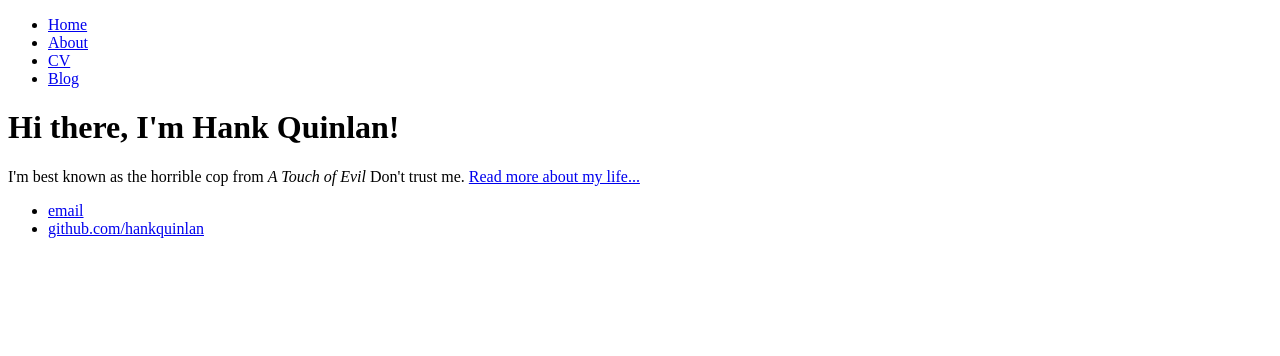
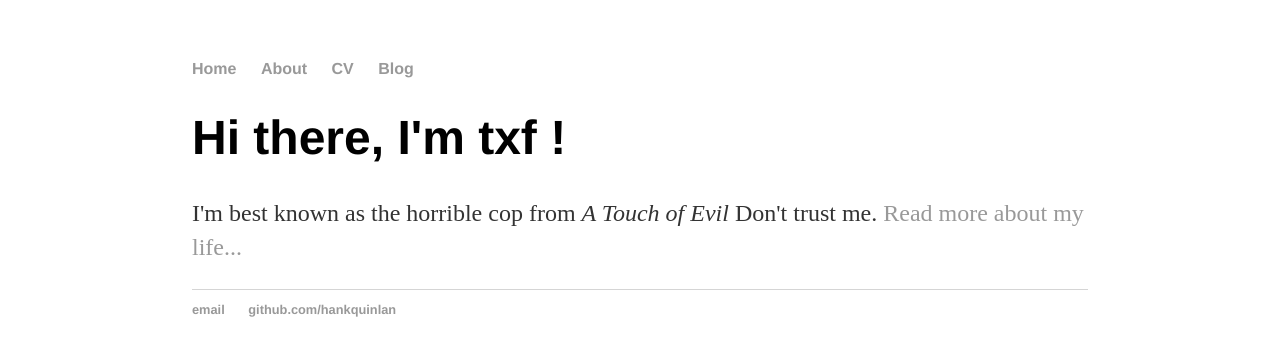
Before and after one commit to txftest/txftest.github.io, a plain HTML site: page index.html in a window 1280 px wide. Drawn offline with Linux system fonts and the light colour scheme; files that its build step writes are made by us from their sources.

Commit message:
Update index.html
add css file

```diff
--- a/index.html
+++ b/index.html
@@ -14,8 +14,9 @@
         </nav>
         <div class="container">
             <div class="blurb">
-                <h1>Hi there, I'm Hank Quinlan!</h1>
+                <h1>Hi there, I'm txf !</h1>
                 <p>I'm best known as the horrible cop from <em>A Touch of Evil</em> Don't trust me. <a href="/about">Read more about my life...</a></p>
+                <link rel="stylesheet" type="text/css" href="/css/main.css">
             </div><!-- /.blurb -->
         </div><!-- /.container -->
         <footer>
```
